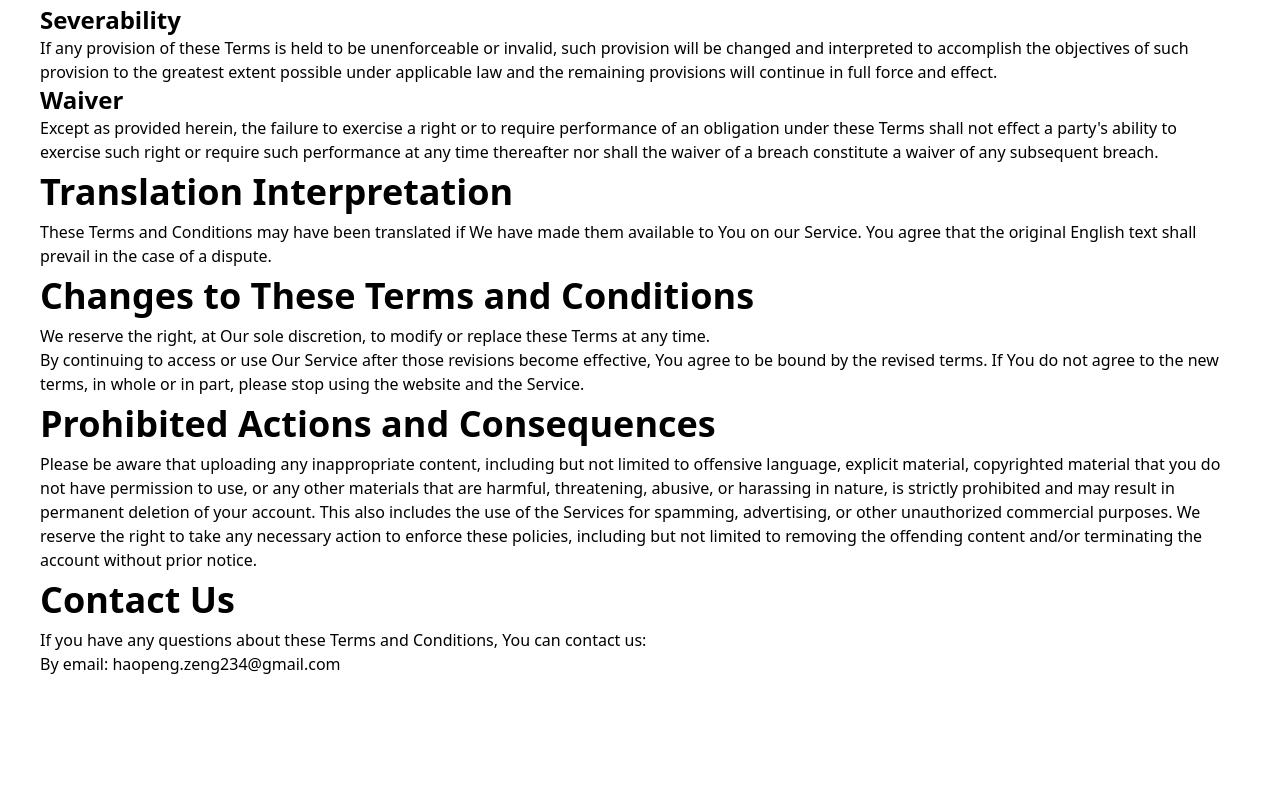
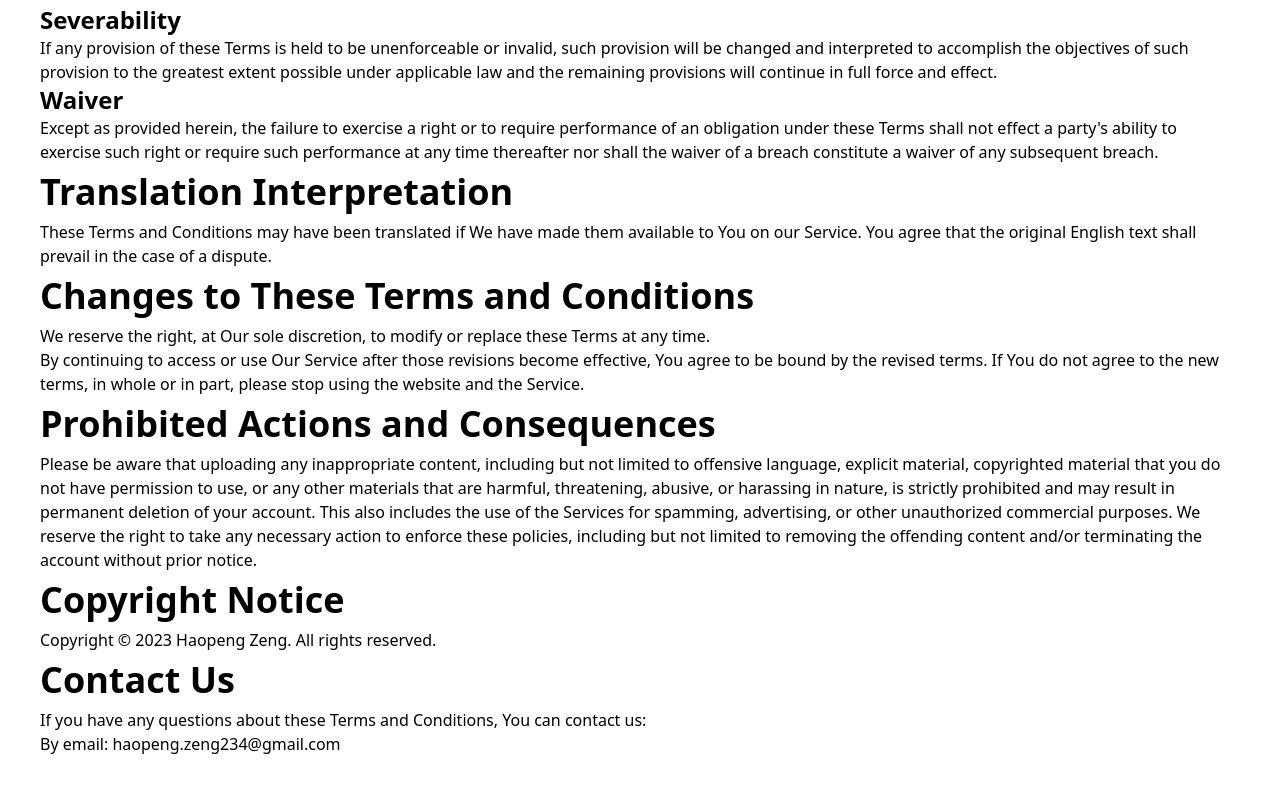
Before and after one commit to andyzhp234/QuickChat, a React (Vite) app in the folder frontend/: page /legal in a window 1280 px wide. Shown: the part 2484-3276 px from the top of the page. Before the commit the page ends 3200 px from the top, so only its background shows below. Built offline with nearby package versions, Linux system fonts and the light colour scheme.

Commit message:
docs: include copyright section

```diff
--- a/frontend/src/pages/TermsOfServices/index.jsx
+++ b/frontend/src/pages/TermsOfServices/index.jsx
@@ -320,6 +320,8 @@ export default function TermsOfServices() {
         but not limited to removing the offending content and/or terminating the
         account without prior notice.
       </p>
+      <h1 className="py-2 text-4xl font-semibold">Copyright Notice</h1>
+      <p>Copyright © 2023 Haopeng Zeng. All rights reserved.</p>
       <h1 className="py-2 text-4xl font-semibold">Contact Us</h1>
       <p>
         If you have any questions about these Terms and Conditions, You can
```
